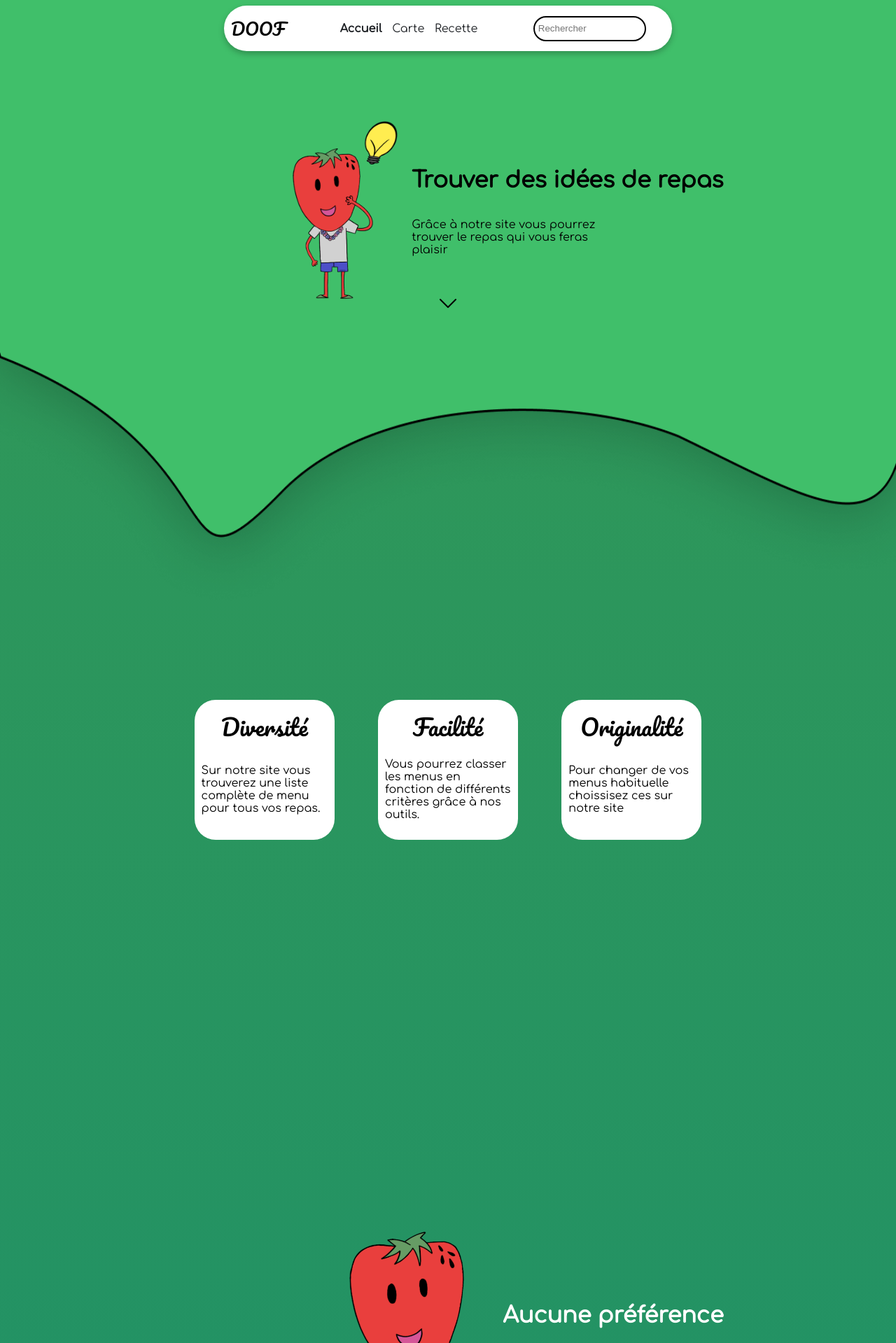
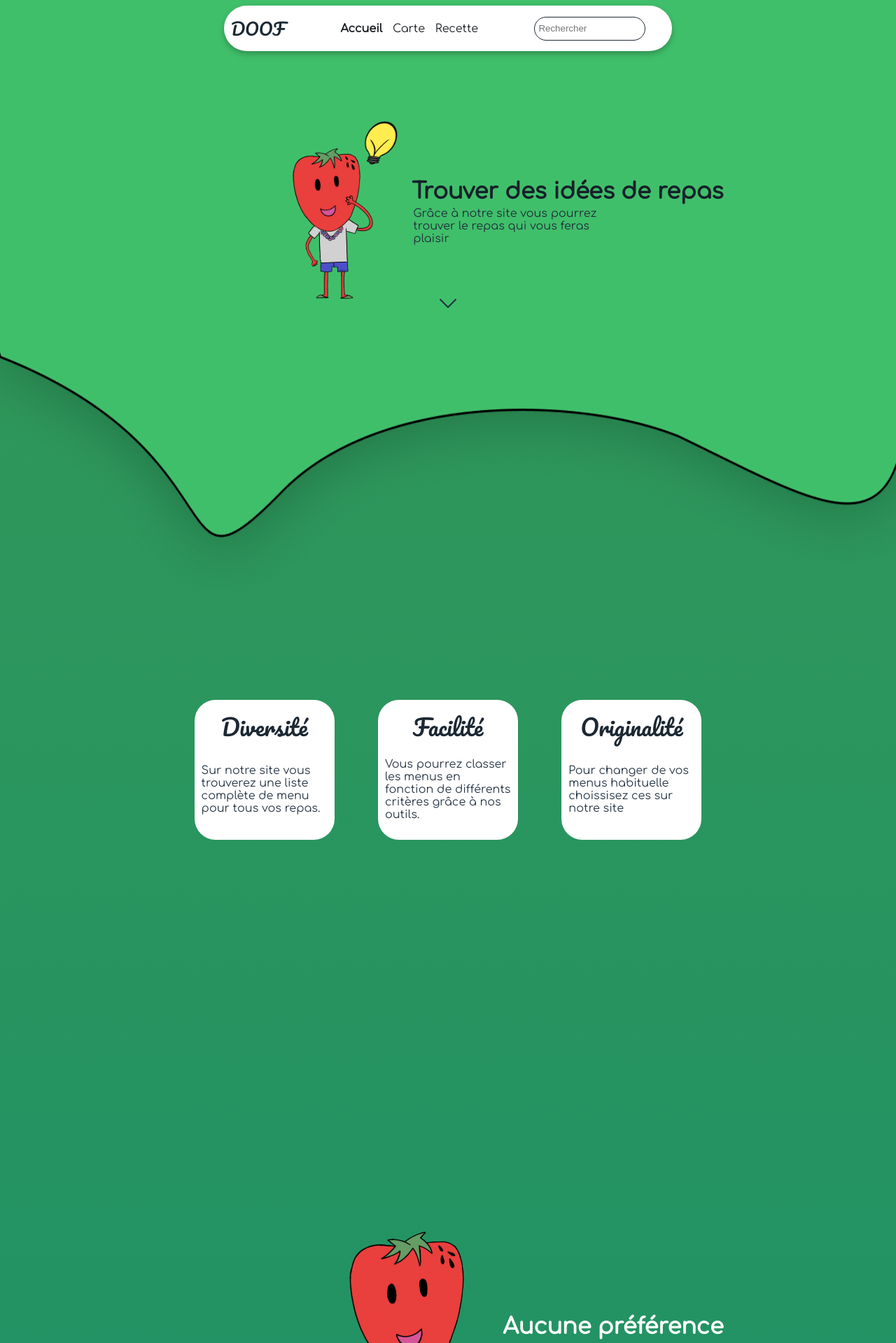
Before and after one commit to lololepetitrigolo/Doof, a Django app: page / in a window 1280 px wide. Shown: the top 1919 px of the page at 70% size. Run offline with Django 3.2, Linux system fonts and the light colour scheme; data comes from the database, SQL or seed files in the repository.

Commit message:
Add the grey palette

```diff
--- a/menu/static/css/main.css
+++ b/menu/static/css/main.css
@@ -28,11 +28,14 @@
 
 h1{
     font-size: 32px;
+    margin-bottom: 5px;
 }
 
 p{
     width: 300px;
     font-size: 16px;
+    margin-top: 0;
+    margin-left: 2px;
 }
 
 #arrow{
@@ -49,6 +52,7 @@ p{
     margin: auto;
     padding-top: 20vh;
     margin-bottom: 70vh;
+    color: #1C2833;
 }
 
 #frame{
@@ -68,11 +72,13 @@ p{
     margin-bottom: 0;
     margin-top: 0;
     font-size: 32px;
+    color: #1C2833;
 }
 
 #desc{
     margin: auto;
     width: 180px;
+    color: #273746;
 }
 
 #btn{
@@ -93,7 +99,8 @@ p{
 }
 #btnTxt{
     margin: auto;
-    color: black;
+    color: #1C2833;
+    font-weight: bold;
     text-decoration: none;
 }
 
--- a/menu/static/css/navigation.css
+++ b/menu/static/css/navigation.css
@@ -35,6 +35,8 @@ body{
     font-size: 24px;
     margin: auto;
     margin-left: 10px;
+    color: #1C2833;
+    text-decoration: none;
 }
 
 #link{
@@ -61,9 +63,10 @@ body{
     background-color: white;
     width: 150px;
     border-radius: 20px;
-    border:solid 2px black;
+    border:solid 1px #1C2833;
     height: 30px;
     padding-left: 5px;
+    color: #2C3E50;
 }
 
 #divSearch{
@@ -91,7 +94,8 @@ body{
     background-color: rgb(25, 33, 48);
     width: 100vw;
     height:80px;
-    color: white
+    color: white;
+    margin-top: auto;
 }
 #logo{
     margin: auto;
@@ -166,17 +170,18 @@ body{
     }
     #lienActifMob{
         text-decoration: none;
-        color: black;
+        color: #17202A;
         font-size: 24px;
         font-weight: bold;
         margin: auto;
-        margin-top:20px;
+        margin-top:40px;
     }
     #lienMob{
         text-decoration: none;
-        color: black;
+        color: #212F3D;
         font-size: 24px;
         margin: auto;
+        margin-top:30px;
     }
     #mob{
         display: none;
@@ -191,6 +196,7 @@ body{
 
     #searchMob{
         width: 100vw;
+        color: #2C3E50;
     }
 
     #searchForm{
--- a/menu/static/css/tous.css
+++ b/menu/static/css/tous.css
@@ -53,6 +53,7 @@
     text-align: center;
 }
 #al{
+    color: #212F3D;
     width: 90vw;
     font-size: 24px;
     margin: auto;
@@ -61,10 +62,16 @@
     margin: auto;
     font-size: 16px;
     margin-bottom: 20px;
+    color: #2C3E50;
 }
 
 #com{
+    color: #212F3D;
     margin: auto;
+}
+
+#rien{
+    color:#566573 ;
 }
 
 @media screen and (max-width: 720px) and (orientation: portrait){
--- a/menu/templates/menu/index.html
+++ b/menu/templates/menu/index.html
@@ -8,13 +8,13 @@
 <div id="content">
   <img id="illu" src="{% static 'img/Idee.png' %}" alt="image d'illustration" style="width: 150px;">
   <div id="column">
-    <h1>Trouver des idées de repas</h1>
-    <p>Grâce à notre site vous pourrez trouver le repas qui vous feras plaisir</p>
+    <h1 style="color: #17202A;">Trouver des idées de repas</h1>
+    <p style="color: #212F3D;" >Grâce à notre site vous pourrez trouver le repas qui vous feras plaisir</p>
   </div>
 </div>
 <a href="#qualite" id="arrow">
   <svg id="downArrow" width="24" height="13" viewBox="0 0 24 13" fill="none" xmlns="http://www.w3.org/2000/svg">
-    <path d="M1 1L12 12L23 1" stroke="black" stroke-width="2" stroke-linecap="round" stroke-linejoin="round" />
+    <path d="M1 1L12 12L23 1" stroke="#212F3D" stroke-width="2" stroke-linecap="round" stroke-linejoin="round" />
   </svg>
 </a>
 <div id="qualite">
@@ -41,7 +41,7 @@
       <svg id="btnArrow" width="16" height="16" viewBox="0 0 16 16" fill="none" xmlns="http://www.w3.org/2000/svg">
         <path fill-rule="evenodd" clip-rule="evenodd"
           d="M0 6.9125C0 6.65065 0.0889509 6.39952 0.247284 6.21436C0.405618 6.0292 0.620364 5.92518 0.844281 5.92518H10.6261L7.00078 1.68759C6.84224 1.5022 6.75318 1.25075 6.75318 0.98857C6.75318 0.726385 6.84224 0.474938 7.00078 0.289545C7.15931 0.104153 7.37433 0 7.59853 0C7.82273 0 8.03775 0.104153 8.19628 0.289545L13.262 6.21348C13.3406 6.30519 13.403 6.41414 13.4455 6.53409C13.4881 6.65404 13.51 6.78264 13.51 6.9125C13.51 7.04237 13.4881 7.17096 13.4455 7.29091C13.403 7.41086 13.3406 7.51981 13.262 7.61153L8.19628 13.5355C8.03775 13.7209 7.82273 13.825 7.59853 13.825C7.37433 13.825 7.15931 13.7209 7.00078 13.5355C6.84224 13.3501 6.75318 13.0986 6.75318 12.8364C6.75318 12.5743 6.84224 12.3228 7.00078 12.1374L10.6261 7.89982H0.844281C0.620364 7.89982 0.405618 7.7958 0.247284 7.61065C0.0889509 7.42549 0 7.17436 0 6.9125Z"
-          fill="black" />
+          fill="#1C2833" />
       </svg>
     </a>
   </div>
@@ -56,7 +56,7 @@
       <svg id="btnArrow" width="16" height="16" viewBox="0 0 16 16" fill="none" xmlns="http://www.w3.org/2000/svg">
         <path fill-rule="evenodd" clip-rule="evenodd"
           d="M0 6.9125C0 6.65065 0.0889509 6.39952 0.247284 6.21436C0.405618 6.0292 0.620364 5.92518 0.844281 5.92518H10.6261L7.00078 1.68759C6.84224 1.5022 6.75318 1.25075 6.75318 0.98857C6.75318 0.726385 6.84224 0.474938 7.00078 0.289545C7.15931 0.104153 7.37433 0 7.59853 0C7.82273 0 8.03775 0.104153 8.19628 0.289545L13.262 6.21348C13.3406 6.30519 13.403 6.41414 13.4455 6.53409C13.4881 6.65404 13.51 6.78264 13.51 6.9125C13.51 7.04237 13.4881 7.17096 13.4455 7.29091C13.403 7.41086 13.3406 7.51981 13.262 7.61153L8.19628 13.5355C8.03775 13.7209 7.82273 13.825 7.59853 13.825C7.37433 13.825 7.15931 13.7209 7.00078 13.5355C6.84224 13.3501 6.75318 13.0986 6.75318 12.8364C6.75318 12.5743 6.84224 12.3228 7.00078 12.1374L10.6261 7.89982H0.844281C0.620364 7.89982 0.405618 7.7958 0.247284 7.61065C0.0889509 7.42549 0 7.17436 0 6.9125Z"
-          fill="black" />
+          fill="#1C2833" />
       </svg>
     </a>
   </div>
@@ -71,7 +71,7 @@
       <svg id="btnArrow" width="16" height="16" viewBox="0 0 16 16" fill="none" xmlns="http://www.w3.org/2000/svg">
         <path fill-rule="evenodd" clip-rule="evenodd"
           d="M0 6.9125C0 6.65065 0.0889509 6.39952 0.247284 6.21436C0.405618 6.0292 0.620364 5.92518 0.844281 5.92518H10.6261L7.00078 1.68759C6.84224 1.5022 6.75318 1.25075 6.75318 0.98857C6.75318 0.726385 6.84224 0.474938 7.00078 0.289545C7.15931 0.104153 7.37433 0 7.59853 0C7.82273 0 8.03775 0.104153 8.19628 0.289545L13.262 6.21348C13.3406 6.30519 13.403 6.41414 13.4455 6.53409C13.4881 6.65404 13.51 6.78264 13.51 6.9125C13.51 7.04237 13.4881 7.17096 13.4455 7.29091C13.403 7.41086 13.3406 7.51981 13.262 7.61153L8.19628 13.5355C8.03775 13.7209 7.82273 13.825 7.59853 13.825C7.37433 13.825 7.15931 13.7209 7.00078 13.5355C6.84224 13.3501 6.75318 13.0986 6.75318 12.8364C6.75318 12.5743 6.84224 12.3228 7.00078 12.1374L10.6261 7.89982H0.844281C0.620364 7.89982 0.405618 7.7958 0.247284 7.61065C0.0889509 7.42549 0 7.17436 0 6.9125Z"
-          fill="black" />
+          fill="#1C2833" />
       </svg>
     </a>
   </div>
--- a/menu/templates/menu/layout.html
+++ b/menu/templates/menu/layout.html
@@ -30,11 +30,11 @@
     <div id="nav">
         <svg onclick="Able('#mob')" id="hamburger" width="35" height="25" viewBox="0 0 35 25" fill="none"
             xmlns="http://www.w3.org/2000/svg">
-            <path d="M1 1H33.3125V3.9375H1V1Z" fill="black" />
-            <path d="M1 10.7917H33.3125V13.7292H1V10.7917Z" fill="black" />
-            <path d="M1 20.5833H33.3125V23.5208H1V20.5833Z" fill="black" />
+            <path d="M1 1H33.3125V3.9375H1V1Z" fill="#1C2833" />
+            <path d="M1 10.7917H33.3125V13.7292H1V10.7917Z" fill="#1C2833" />
+            <path d="M1 20.5833H33.3125V23.5208H1V20.5833Z" fill="#1C2833" />
         </svg>
-        <span id="doof">DOOF</span>
+        <a href="{% url 'index' %}" id="doof">DOOF</a>
         <div id="link">
             <a id="lienActif" href="{% url 'index' %}">Accueil</a>
             <a id="lien" href="{% url 'tous' %}">Carte</a>
--- a/menu/templates/menu/spec.html
+++ b/menu/templates/menu/spec.html
@@ -19,10 +19,10 @@
 
 <div id="spec">
     <p id="al">{{al1}}</p>
-    <p id="nt"><span style="color: rgb(59, 68, 80);">{% if nutr1 != -1 %}{{nutr1}}</span>/100{% endif %}</p>
+    <p id="nt"><span>{% if nutr1 != -1 %}{{nutr1}}</span>/100{% endif %}</p>
     <p id="al">{% if al2 != 'None' %}{{al2}}{% endif %}</p>
-    <p id="nt"><span style="color: rgb(59, 68, 80);">{% if nutr2 != -1 %}{{nutr2}}</span>/100{% endif %}</p>
-    <p id="com">{% if com != 'None' %}{{com}}{% else %}<span style="color: rgb(110, 110, 110);">Aucune remarque pour ce repas</span> {% endif %}</p>
+    <p id="nt"><span >{% if nutr2 != -1 %}{{nutr2}}</span>/100{% endif %}</p>
+    <p id="com">{% if com != 'None' %}{{com}}{% else %}<span id="rien">Aucune remarque pour ce repas</span> {% endif %}</p>
 </div>
 
 <div id="cat">
--- a/menu/templates/menu/specrece.html
+++ b/menu/templates/menu/specrece.html
@@ -22,7 +22,7 @@
 
 <div id="spec">
   <p id="al">{{nom}}</p>
-  <textarea>{{rec}}</textarea>
+  <textarea id="com" >{{rec}}</textarea>
 </div>
 
 <div id="cat">
```
